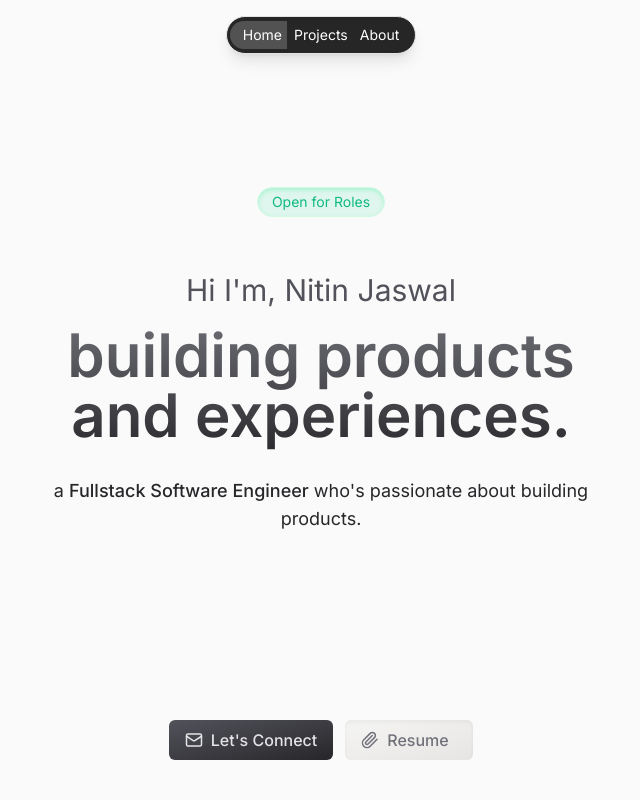
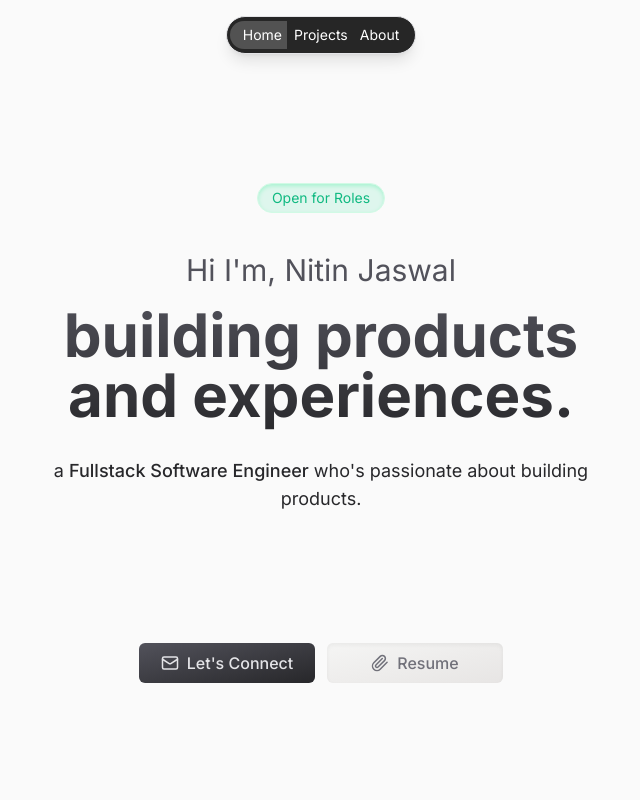
Before and after one commit to walkerthecreator/nitinjaswal, a Next.js app: page / in a window 1280 px wide. Shown: the top 800 px of the page, without its empty margins (319-959 px from the left). Built offline with nearby package versions, Linux system fonts and the light colour scheme.

Commit message:
Fixed Hero Section and Added Mail

```diff
--- a/src/app/about/page.tsx
+++ b/src/app/about/page.tsx
@@ -1,3 +1,4 @@
+import Button from "@/components/Button";
 import Image from "next/image";
 import Link from "next/link";
 
@@ -9,13 +10,13 @@ const page = () => {
                 <h2 className="text-xl font-semibold">Nitin Jaswal</h2>
                   <p className="md:w-2/4 mt-4">Full Stack Engineer Focused on Building Products with an attention to Detail.</p>
                   <div className="mt-3 flex gap-2 text-zinc-700">
-                    <Link href={'/'}>
+                    <Link href={'https://www.instagram.com/walkerthecreator/'} target="_blank">
                     <svg xmlns="http://www.w3.org/2000/svg" width="20" height="20" viewBox="0 0 24 24" fill="none" stroke="currentColor" stroke-width="1.5" stroke-linecap="round" stroke-linejoin="round" className="lucide lucide-instagram"><rect width="20" height="20" x="2" y="2" rx="5" ry="5"/><path d="M16 11.37A4 4 0 1 1 12.63 8 4 4 0 0 1 16 11.37z"/><line x1="17.5" x2="17.51" y1="6.5" y2="6.5"/></svg>
                     </Link>
-                    <Link href={'/'}>
+                    <Link href={'https://x.com/nitinjaswal26'} target="_blank">
                     <svg xmlns="http://www.w3.org/2000/svg" width="20" height="20" viewBox="0 0 24 24" fill="none" stroke="currentColor" stroke-width="1.5" stroke-linecap="round" stroke-linejoin="round" className="lucide lucide-twitter"><path d="M22 4s-.7 2.1-2 3.4c1.6 10-9.4 17.3-18 11.6 2.2.1 4.4-.6 6-2C3 15.5.5 9.6 3 5c2.2 2.6 5.6 4.1 9 4-.9-4.2 4-6.6 7-3.8 1.1 0 3-1.2 3-1.2z"/></svg>
                     </Link>
-                    <Link href={'/'}>
+                    <Link href={'https://github.com/walkerthecreator'} target="_blank">
                     <svg xmlns="http://www.w3.org/2000/svg" width="20" height="20" viewBox="0 0 24 24" fill="none" stroke="currentColor" stroke-width="1.5" stroke-linecap="round" stroke-linejoin="round" className="lucide lucide-github"><path d="M15 22v-4a4.8 4.8 0 0 0-1-3.5c3 0 6-2 6-5.5.08-1.25-.27-2.48-1-3.5.28-1.15.28-2.35 0-3.5 0 0-1 0-3 1.5-2.64-.5-5.36-.5-8 0C6 2 5 2 5 2c-.3 1.15-.3 2.35 0 3.5A5.403 5.403 0 0 0 4 9c0 3.5 3 5.5 6 5.5-.39.49-.68 1.05-.85 1.65-.17.6-.22 1.23-.15 1.85v4"/><path d="M9 18c-4.51 2-5-2-7-2"/></svg>
                     </Link>
                   </div>
@@ -25,7 +26,7 @@ const page = () => {
 
           <div className="mt-10">
             <h2 className="font-semibold text-xl">About</h2>
-            <p className="mt-4">As a Full Stack Engineer i have on currated multiple web apps. Currently, I work mostly with TypeScript, React, NodeJs, and NextJs. I have an over a year of experience in working on FullStack Projects. I have a degree in Computer Science & Engineering. I Like Space, Bikes, Mountains, Music, Cosmos and traveling.</p>
+            <p className="mt-4">As a Full Stack Engineer i have currated multiple web apps. I mostly work with TypeScript, React, NodeJs, and NextJs. I have an over a year of experience in working on FullStack Projects and have a degree in Computer Science & Engineering. I Like Space, Bikes, Mountains, Music, Cosmos and Traveling.</p>
           </div>
 
           <div className="mt-10">
@@ -33,9 +34,13 @@ const page = () => {
             <p className="mt-4">I&apos;m Currently looking for Full time opportunities as an Fullstack Engineer, but I&apos;m also open to freelance projects and part-time jobs. Feel free to reach out if you&apos;d like to discuss a project or collaboration. I&apos;m excited to work together and create something great!.</p>
           </div>
 
-          <button className="text-zinc-100 my-10 shadow-inner shadow-zinc-400 w-full md:min-w-32
-          bg-gradient-to-br from-zinc-600 to-zinc-700 border
-          font-medium p-2 rounded-md">Get in Touch</button>
+          <Link href={'https://mail.google.com/mail/u/0/?fs=1&tf=cm'} target="_blank">
+            <button className="text-zinc-100 my-10 text-center shadow-inner shadow-zinc-400 w-full md:min-w-32
+            bg-gradient-to-br from-zinc-600 to-zinc-700 border
+            font-medium p-2 rounded-md">Get in Touch</button>
+          </Link>
+
+
 
     </div>
   );
--- a/src/app/page.tsx
+++ b/src/app/page.tsx
@@ -60,25 +60,26 @@ const icons = [
 export default function Home() {
   const [show, setShow] = useState(false);
 
-  const {} = useScroll();
   return (
     <>
-      <div className="flex flex-col justify-around items-center min-h-screen w-11/12  md:w-3/5 mx-auto">
-        <div className="mt-10 w-[95%]">
+      <div className="flex flex-col justify-evenly -translate-y-10 items-center min-h-screen w-11/12  md:w-3/5 mx-auto">
+        <div className="mt-10">
+
           <div onMouseOver={()=>{ setShow(true) }} onMouseOut={()=>{ setShow(false) }} className="mx-auto cursor-pointer hover:scale-105 transition-transform shadow-inner shadow-emerald-200 relative bg-emerald-300/20 text-emerald-500 border border-emerald-100 p-1 w-32 rounded-full px-2 text-sm text-center ">
             Open for Roles
             {show && (
               <motion.div
               initial={{ y : "0" , scale : 0.7 }}
               animate={{ y : "-20px" , scale : 1 }}
-              className="absolute z-50 bg-zinc-700 -left-6 -top-24 w-44 rounded-md p-3 text-zinc-200">
-                I&apos;m Open for Full-time, Part-time, Freelancing Oppurtunities
+              className="absolute z-20 bg-zinc-700 -left-6 -top-[88px] w-44  rounded-md p-3 text-zinc-200">
+                I&apos;m Open for Full-time, Part-time and Freelancing Oppurtunities
               </motion.div>
             )}
           </div>
-          <div className="text-6xl text-left md:text-6xl text-zinc-800 md:w-4/5 md:text-center mx-auto mt-8 ">
+
+        <div className="text-5xl  text-left md:text-6xl text-zinc-800 md:w-4/5 md:text-center mx-auto mt-4">
             <span className="text-3xl text-zinc-600">Hi I&apos;m, Nitin Jaswal </span>
-            <h1 className="font-semibold py-4 bg-gradient-to-b text-transparent bg-clip-text from-zinc-500 to-zinc-800">
+            <h1 className="font-bold py-4 bg-gradient-to-b text-transparent bg-clip-text from-zinc-600 to-zinc-800">
                building products and experiences.
             </h1>
 
@@ -86,20 +87,20 @@ export default function Home() {
           </div>
         </div>
 
-        {/* <button className="from-zinc-100 z-1 bg-gradient-to-br text-zinc-800 relative font-medium shadow-md to-zinc-200  p-2 px-4 w-40 rounded-md hover:shadow-none hover:translate-y-[1px] transition hover:border hover:border-zinc-300"> */}
-        <div className="flex gap-2 ">
+        <div className="flex flex-col w-full md:w-fit md:flex-row gap-2 ">
             <Button> Let&apos;s Connect</Button>
             <Link href="https://drive.google.com/file/d/1h4xDoP-8Qb6V0ZclyVOeW04XJuraGYgj/view"
-              className="from-stone-100 to-stone-200 shadow-inner min-w-32 text-center z-3 m-[2px] bg-gradient-to-br text-zinc-500 relative font-medium  p-2 px-4 rounded-md h-fit flex place-items-center gap-2">
-            <svg xmlns="http://www.w3.org/2000/svg" width="18" height="18" viewBox="0 0 24 24" fill="none" stroke="currentColor" strokeWidth="2" strokeLinecap="round" strokeLinejoin="round" className="lucide lucide-paperclip"><path d="m21.44 11.05-9.19 9.19a6 6 0 0 1-8.49-8.49l8.57-8.57A4 4 0 1 1 18 8.84l-8.59 8.57a2 2 0 0 1-2.83-2.83l8.49-8.48"/></svg>
+              className="from-stone-100 to-stone-200 justify-center shadow-inner w-full md:min-w-44 text-center z-3 m-[2px] bg-gradient-to-br text-zinc-500 relative font-medium  p-2 px-4 rounded-md h-fit flex place-items-center gap-2">
+              <svg xmlns="http://www.w3.org/2000/svg" width="18" height="18" viewBox="0 0 24 24" fill="none" stroke="currentColor" strokeWidth="2" strokeLinecap="round" strokeLinejoin="round" className="lucide lucide-paperclip"><path d="m21.44 11.05-9.19 9.19a6 6 0 0 1-8.49-8.49l8.57-8.57A4 4 0 1 1 18 8.84l-8.59 8.57a2 2 0 0 1-2.83-2.83l8.49-8.48"/></svg>
              Resume
             </Link>
         </div>
+
       </div>
       <section className="bg-white min-w-screen">
-        <div className="min-h-screen w-11/12 mx-auto mt-10 bg-white pt-20">
+        <div className="min-h-screen w-11/12 mx-auto mt-10 pt-20">
           <div className="flex flex-col md:flex-row gap-4 md:gap-2 mt-20">
-            <div className="rounded-lg  bg-zinc-90/80 bg-stone-100 border border-stone-300 md:w-3/5 p-4">
+            <div className="rounded-lg bg-stone-50 border border-stone-300 md:w-3/5 p-4">
               <h1 className="text-zinc-400">Experience</h1>
 
               <div className="border-s ms-3">
@@ -140,7 +141,7 @@ export default function Home() {
               </div>
             </div>
             <div className="md:w-2/5 flex flex-col gap-4 md:gap-2">
-              <div className="bg-stone-100 border h-full border-stone-300 rounded-lg p-4">
+              <div className="bg-stone-50 border h-full border-stone-300 rounded-lg p-4">
                 <h1 className="text-zinc-400">Skills</h1>
                 <div className="mt-2 flex gap-2 flex-wrap">
                   {icons.map((item, index) => {
@@ -162,7 +163,7 @@ export default function Home() {
                   })}
                 </div>
               </div>
-              <div className="bg-stone-100 border border-stone-300 rounded-lg p-4 ">
+              <div className="bg-zinc-50 border border-stone-300 rounded-lg p-4 ">
                 <h3 className="text-zinc-400">Education</h3>
                 <h1 className="text-3xl font-medium my-2">
                   B.tech Computer Science & Engineering
--- a/src/app/projects/page.tsx
+++ b/src/app/projects/page.tsx
@@ -113,7 +113,7 @@ function Projects() {
           Things I&apos;ve Built
         </h1>
 
-      <div className="text-4xl text-justify md:text-5xl md:text-center font-medium w-11/12 md:w-3/4 mt-20 mx-auto">
+      <div className="text-3xl font-semibold text-justify md:text-5xl md:text-center md:font-medium w-11/12 md:w-3/4 mt-20 mx-auto">
         <h1 className="text-zinc-400">I&apos;ve spent last <span className="text-zinc-700">2 Years</span> Building wide range of <span className="text-zinc-700">Aesthetically pleasing functional Web Apps</span></h1>
       </div>
 
--- a/src/components/Button.tsx
+++ b/src/components/Button.tsx
@@ -1,4 +1,5 @@
 import { motion } from "framer-motion";
+import Link from "next/link";
 import React, { useEffect, useState } from "react";
 
 function Button({ children }: { children: React.ReactNode }) {
@@ -10,10 +11,10 @@ function Button({ children }: { children: React.ReactNode }) {
   } , [])
 
   return (
-      <div className="from-zinc-600 min-w-32 h-fit text-center z-3 m-[2px] bg-gradient-to-br text-zinc-200 relative font-medium to-zinc-800 p-2 px-4 rounded-md flex gap-2 place-items-center">
+      <Link href={'https://mail.google.com/mail/u/0/?fs=1&tf=cm&su=Hiring'} target="_blank" className="from-zinc-600 to-zinc-800 min-w-44 gap-2 justify-center h-fit text-center z-3 m-[2px] bg-gradient-to-br text-zinc-200 relative font-medium  p-2 px-4 rounded-md flex place-items-center">
         <svg xmlns="http://www.w3.org/2000/svg" width="18" height="18" viewBox="0 0 24 24" fill="none" stroke="currentColor" strokeWidth="2" strokeLinecap="round" strokeLinejoin="round" className="lucide lucide-mail"><rect width="20" height="16" x="2" y="4" rx="2"/><path d="m22 7-8.97 5.7a1.94 1.94 0 0 1-2.06 0L2 7"/></svg>
         {children}
-      </div>
+      </Link>
   );
 }
 
```
